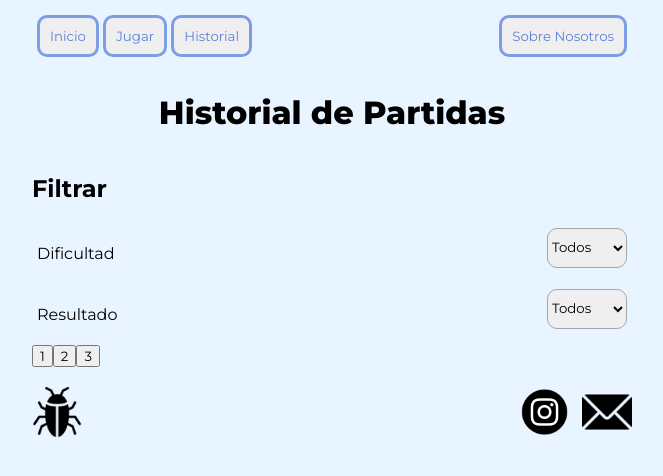
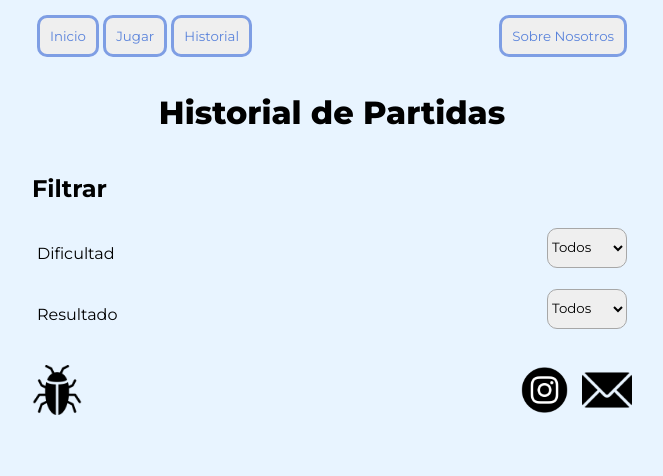
Before and after one commit to Picabea/PreEntrega2Picabea, a plain HTML site: page pages/historial.html in a window 1280 px wide. Shown: the whole page, without its empty margins (308-971 px from the left). Drawn offline with Linux system fonts and the light colour scheme.

Commit message:
Se eliminan elementos inutiles del HTML

```diff
--- a/pages/historial.html
+++ b/pages/historial.html
@@ -50,11 +50,6 @@
 
     </section>
 
-    <!-- Botonera para ir pasando entre paginas, cada pagina tendria 10 juegos -->
-    <div>
-        <button>1</button><button>2</button><button>3</button>
-    </div>
-
     <footer>
         <div>
             <a><img src="../images/bugIcon.png" alt="Enviar errores"></a>
```
